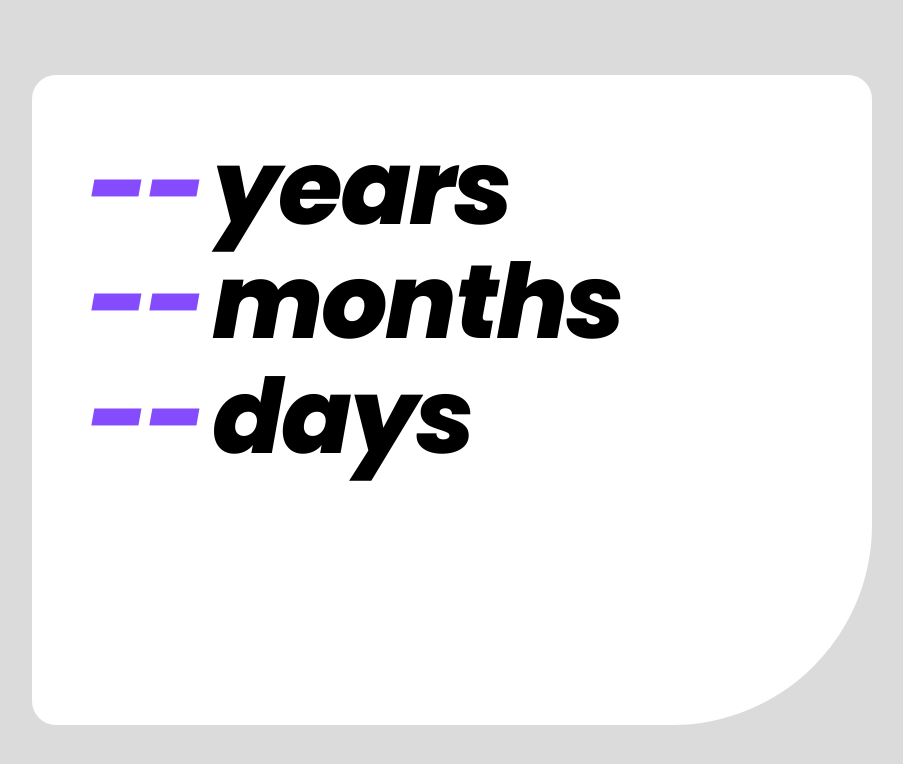
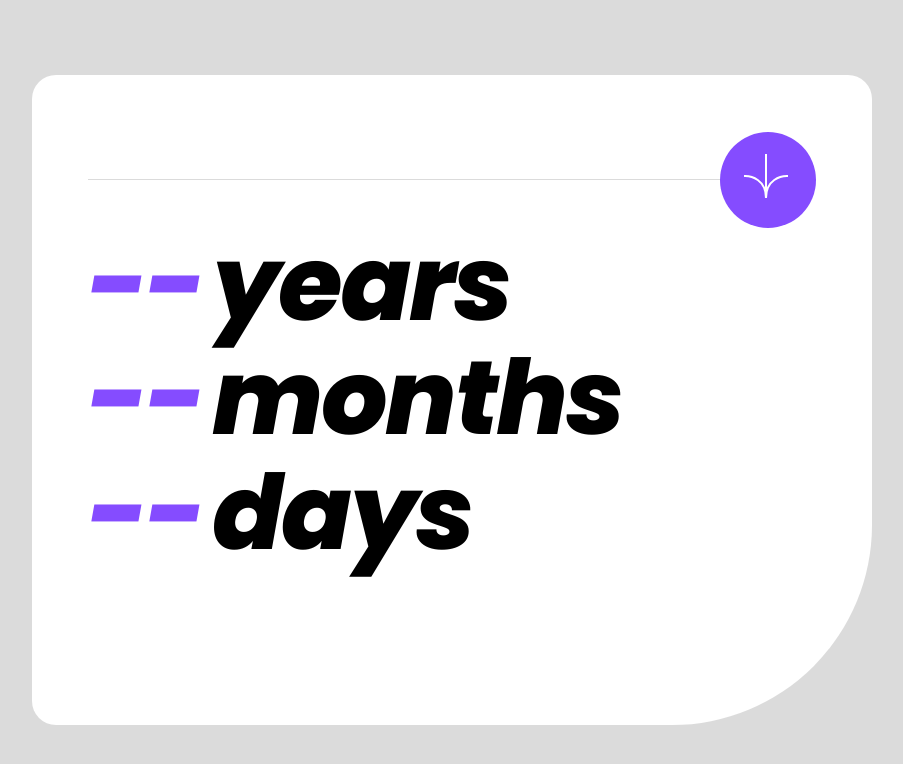
Before and after one commit to jmmarketing/age-calculator-FEM, a plain HTML site: page index.html in a window 1280 px wide. Shown: the whole page, without its empty margins (188-1091 px from the left). Drawn offline with Linux system fonts and the light colour scheme.

Commit message:
Basic structure and styling of divider element

```diff
--- a/index.html
+++ b/index.html
@@ -30,7 +30,23 @@
   <body>
     <main class="calculator">
       <form action="" class="calculator__input-row"></form>
-      <div class="calculator__divider"></div>
+      <div class="calculator__divider">
+        <div class="calculator__divider--line"></div>
+        <div class="calculator__divider--icon">
+          <svg
+            xmlns="http://www.w3.org/2000/svg"
+            width="46"
+            height="44"
+            viewBox="0 0 46 44"
+          >
+            <g fill="none" stroke="#FFF" stroke-width="2">
+              <path
+                d="M1 22.019C8.333 21.686 23 25.616 23 44M23 44V0M45 22.019C37.667 21.686 23 25.616 23 44"
+              />
+            </g>
+          </svg>
+        </div>
+      </div>
       <div class="calculator__results">
         <div class="calculator__results--group">
           <p
--- a/sass/components/_calculator.scss
+++ b/sass/components/_calculator.scss
@@ -10,6 +10,28 @@
   }
 
   &__divider {
+    position: relative;
+    height: 96px;
+    &--line {
+      height: 1px;
+      background-color: $color-light-grey;
+      position: relative;
+      top: 48px;
+    }
+
+    &--icon {
+      width: 96px;
+      height: 96px;
+      background-color: $color-purple;
+      border-radius: 50%;
+
+      position: absolute;
+      right: 0;
+
+      svg {
+        transform: translate(50%, 50%);
+      }
+    }
   }
 }
 
```
Also changed, not shown: sass/main.css, 1 other file.
